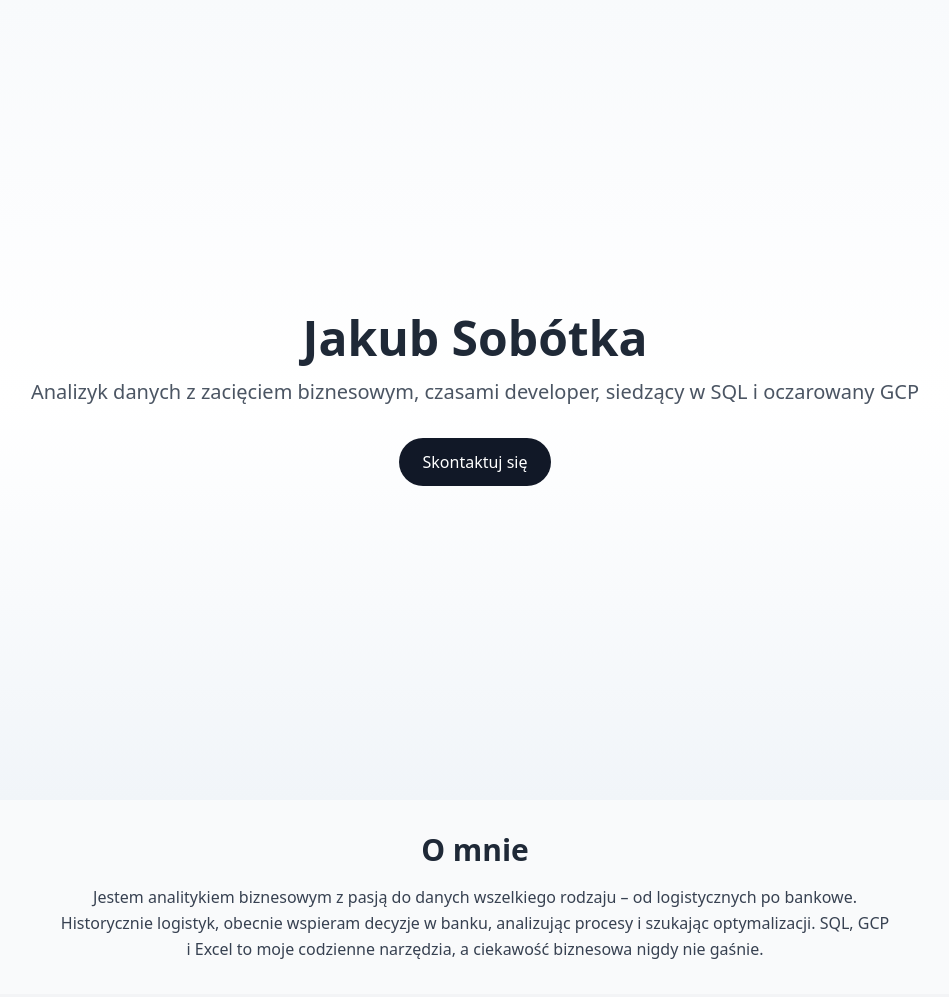
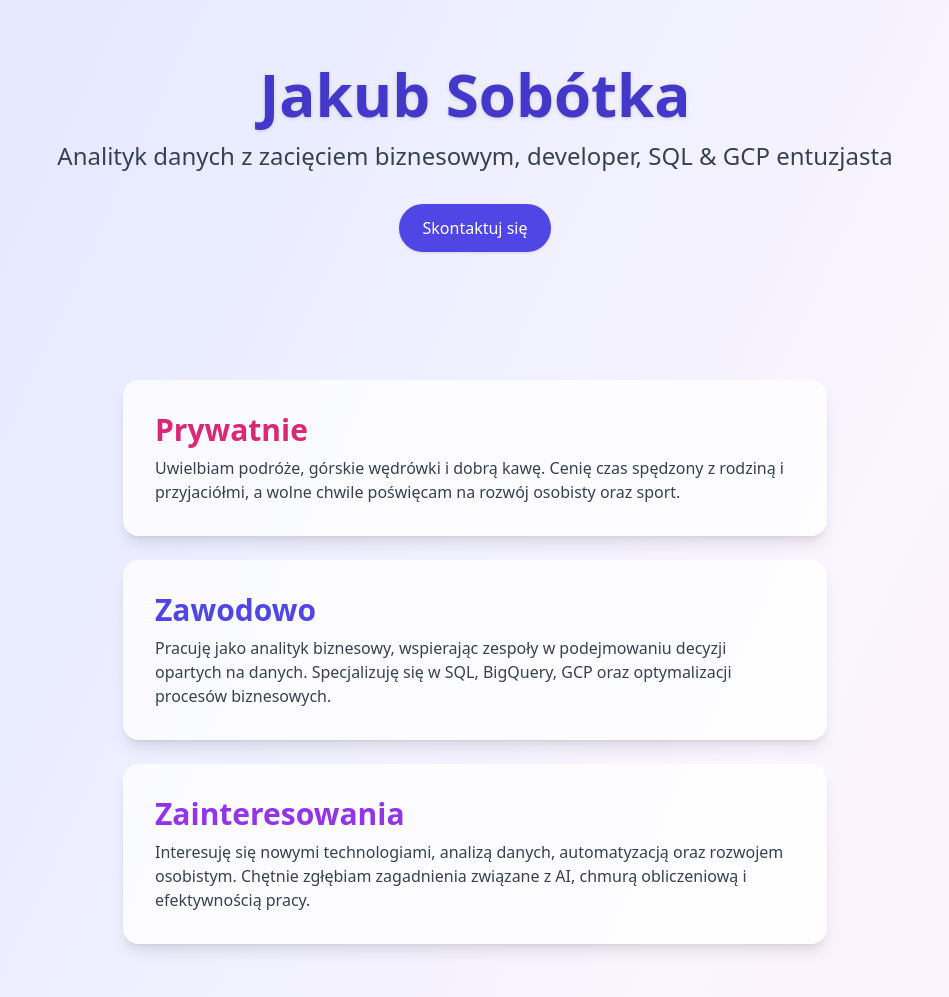
Before and after one commit to Sobotenko/My_Page, a plain HTML site: page index.html in a window 1280 px wide. Shown: the top 997 px of the page, without its empty margins (165-1114 px from the left). Drawn offline with nearby package versions, Linux system fonts and the light colour scheme.

Commit message:
Add separate pages: Prywatnie, Zawodowo, Zainteresowania

```diff
--- a/index.html
+++ b/index.html
@@ -16,27 +16,35 @@
     </script>
     <link rel="icon" href="assets/img/favicon.png">
   </head>
-  <body class="bg-gray-50 text-gray-800 font-sans">
+  <body class="bg-gradient-to-br from-indigo-100 via-purple-50 to-pink-100 text-gray-800 font-sans min-h-screen">
 
     <!-- HERO -->
-    <header class="min-h-screen flex flex-col justify-center items-center text-center p-6 bg-gradient-to-b from-slate-50 via-white to-slate-100" data-aos="fade-up">
-      <h1 class="text-5xl font-bold mb-4">Jakub Sobótka</h1>
-      <p class="text-xl text-gray-600 mb-8">Analizyk danych z zacięciem biznesowym, czasami developer, siedzący w SQL i oczarowany GCP</p>
-      <a href="#kontakt" class="bg-gray-900 text-white px-6 py-3 rounded-full hover:bg-gray-700 transition">Skontaktuj się</a>
+    <header class="flex flex-col justify-center items-center text-center p-8 md:p-16" data-aos="fade-up">
+      <h1 class="text-5xl md:text-6xl font-extrabold mb-4 text-indigo-700 drop-shadow">Jakub Sobótka</h1>
+      <p class="text-xl md:text-2xl text-gray-700 mb-8">Analityk danych z zacięciem biznesowym, developer, SQL &amp; GCP entuzjasta</p>
+      <a href="#kontakt" class="bg-indigo-600 text-white px-6 py-3 rounded-full hover:bg-indigo-700 transition shadow">Skontaktuj się</a>
     </header>
 
-    <!-- O MNIE -->
-  <section id="o-mnie" class="max-w-4xl mx-auto p-8 text-center" data-aos="fade-up">
-      <h2 class="text-3xl font-semibold mb-4">O mnie</h2>
-      <p class="text-gray-700 leading-relaxed">
-        Jestem analitykiem biznesowym z pasją do danych wszelkiego rodzaju – od logistycznych po bankowe.
-        Historycznie logistyk, obecnie wspieram decyzje w banku, analizując procesy i szukając optymalizacji.
-        SQL, GCP i Excel to moje codzienne narzędzia, a ciekawość biznesowa nigdy nie gaśnie.
-      </p>
+    <!-- SEKCJE LINKI -->
+    <section class="max-w-3xl mx-auto p-8 my-8 flex flex-col gap-6">
+      <a href="prywatnie.html" class="block bg-white/80 rounded-2xl shadow-lg p-8 hover:bg-pink-50 transition">
+        <h2 class="text-3xl font-semibold mb-2 text-pink-600">Prywatnie</h2>
+        <p class="text-gray-700">Uwielbiam podróże, górskie wędrówki i dobrą kawę. Cenię czas spędzony z rodziną i przyjaciółmi, a wolne chwile poświęcam na rozwój osobisty oraz sport.</p>
+      </a>
+      <a href="zawodowo.html" class="block bg-white/80 rounded-2xl shadow-lg p-8 hover:bg-indigo-50 transition">
+        <h2 class="text-3xl font-semibold mb-2 text-indigo-600">Zawodowo</h2>
+        <p class="text-gray-700">Pracuję jako analityk biznesowy, wspierając zespoły w podejmowaniu decyzji opartych na danych. Specjalizuję się w SQL, BigQuery, GCP oraz optymalizacji procesów biznesowych.</p>
+      </a>
+      <a href="zainteresowania.html" class="block bg-white/80 rounded-2xl shadow-lg p-8 hover:bg-purple-50 transition">
+        <h2 class="text-3xl font-semibold mb-2 text-purple-600">Zainteresowania</h2>
+        <p class="text-gray-700">Interesuję się nowymi technologiami, analizą danych, automatyzacją oraz rozwojem osobistym. Chętnie zgłębiam zagadnienia związane z AI, chmurą obliczeniową i efektywnością pracy.</p>
+      </a>
     </section>
 
+    <!-- O MNIE (usunięte, podzielone na sekcje powyżej) -->
+
     <!-- PROJEKTY -->
-    <section id="projekty" class="bg-gray-100 py-12">
+    <section id="projekty" class="bg-gradient-to-r from-indigo-50 via-pink-50 to-purple-50 py-12">
       <div class="max-w-6xl mx-auto p-6">
         <h2 class="text-3xl font-semibold text-center mb-10" data-aos="fade-up">Projekty</h2>
         <div class="grid md:grid-cols-3 gap-8">
@@ -133,14 +141,27 @@
               resultBox.classList.remove('hidden');
               form.reset();
             } else {
+              let msg = `Błąd (${response.status})`;
+              try {
+                const errJson = await response.json();
+                if (errJson && (errJson.error || errJson.message)) {
+                  msg += `: ${errJson.error || errJson.message}`;
+                }
+              } catch (_) {
+                try {
+                  const errText = await response.text();
+                  if (errText) msg += `: ${errText}`;
+                } catch (_) { /* ignore */ }
+              }
               resultBox.className = 'mb-4 text-sm text-red-700 bg-red-50 border border-red-100 rounded px-3 py-2';
-              resultBox.textContent = 'Coś poszło nie tak. Spróbuj jeszcze raz.';
+              resultBox.textContent = msg;
               resultBox.classList.remove('hidden');
             }
           } catch (err) {
             console.error(err);
+            const hint = navigator.onLine ? '' : ' (brak połączenia z internetem)';
             resultBox.className = 'mb-4 text-sm text-red-700 bg-red-50 border border-red-100 rounded px-3 py-2';
-            resultBox.textContent = 'Błąd sieci. Spróbuj później.';
+            resultBox.textContent = `Błąd sieci${hint}. Sprawdź konsolę przeglądarki.`;
             resultBox.classList.remove('hidden');
           } finally {
             submitBtn.disabled = false;
```
